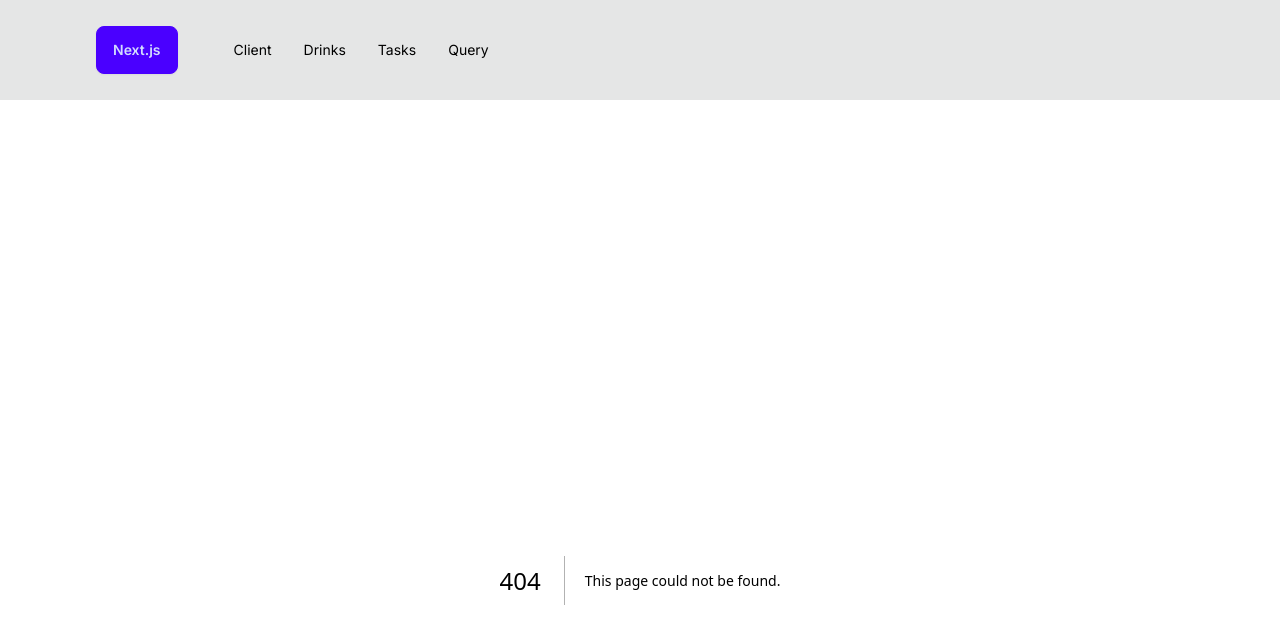
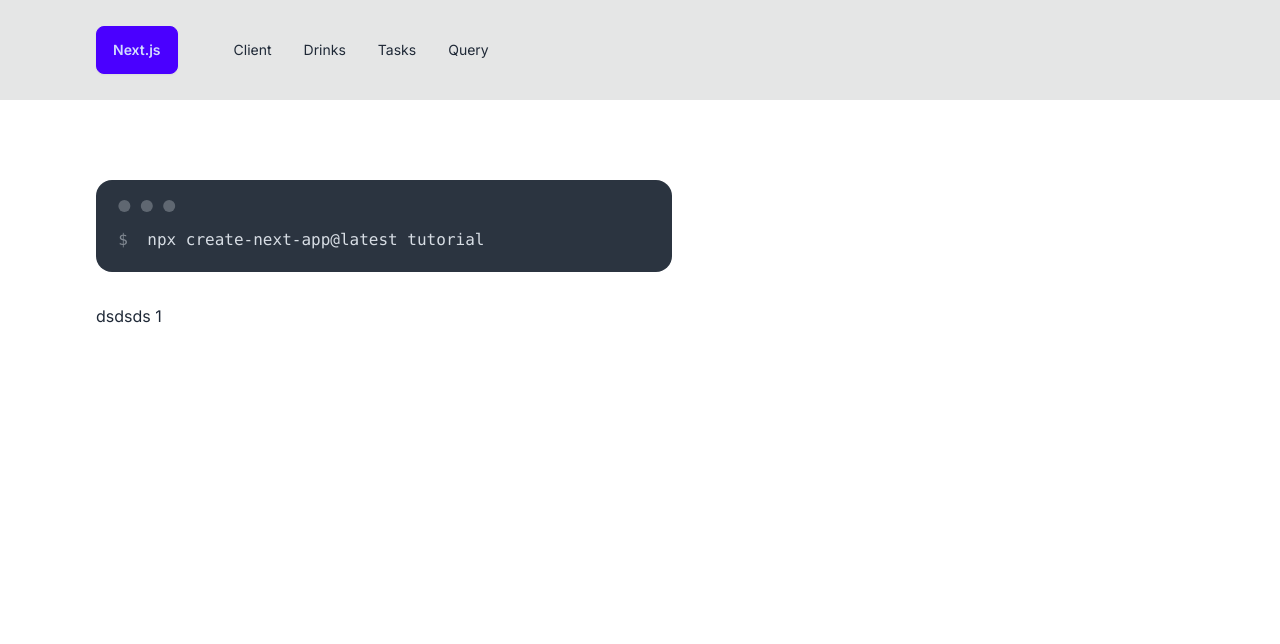
Before and after one commit to Dipsaint1/nextjs, a Next.js app: page /drinks/1 in a window 1280 px wide. Before the commit this address had no page. Shown: the top 644 px of the page. Built offline with nearby package versions, Linux system fonts and the light colour scheme.

Commit message:
minor update

```diff
--- /dev/null
+++ b/app/drinks/[id]/page.js
@@ -0,0 +1,11 @@
+const SingleDrinkPage = ({ params }) => {
+  console.log(params)
+  return (
+
+    <div>
+      dsdsds { params.id }
+    </div>
+  );
+}
+
+export default SingleDrinkPage;
--- /dev/null
+++ b/app/drinks/layout.js
@@ -0,0 +1,14 @@
+const DrinksLayout = ({ children }) => {
+  return (
+    <div className="max-w-xl">
+      <div className="mockup-code mb-8">
+        <pre data-prefix="$">
+          <code>npx create-next-app@latest tutorial</code>
+        </pre>
+      </div>
+      { children }
+    </div>
+  );
+}
+
+export default DrinksLayout;
--- a/app/drinks/page.js
+++ b/app/drinks/page.js
@@ -1,3 +1,5 @@
+import DrinksList from "@/components/DrinksList";
+
 const url = 'https://www.thecocktaildb.com/api/json/v1/1/search.php?f=a';
 
 const fetchDrinks = async () => {
@@ -14,7 +16,7 @@ const Drinks = async () => {
   const data = await fetchDrinks();
   return (
     <div>
-      Enter
+      <DrinksList drinks={data.drinks} />
     </div>
   );
 }
--- /dev/null
+++ b/components/DrinksList.jsx
@@ -0,0 +1,17 @@
+import Link from 'next/link';
+
+const DrinksList = ({ drinks }) => {
+  return (
+    <ul className="menu menu-vertical pl-0">
+      { drinks.map(({ idDrink, strDrink }) => {
+        return(
+          <li key={idDrink}>
+            <Link href={`/drinks/${idDrink}`}> {strDrink} </Link>
+          </li>
+        )
+      })}
+    </ul>
+  );
+}
+
+export default DrinksList;
```
